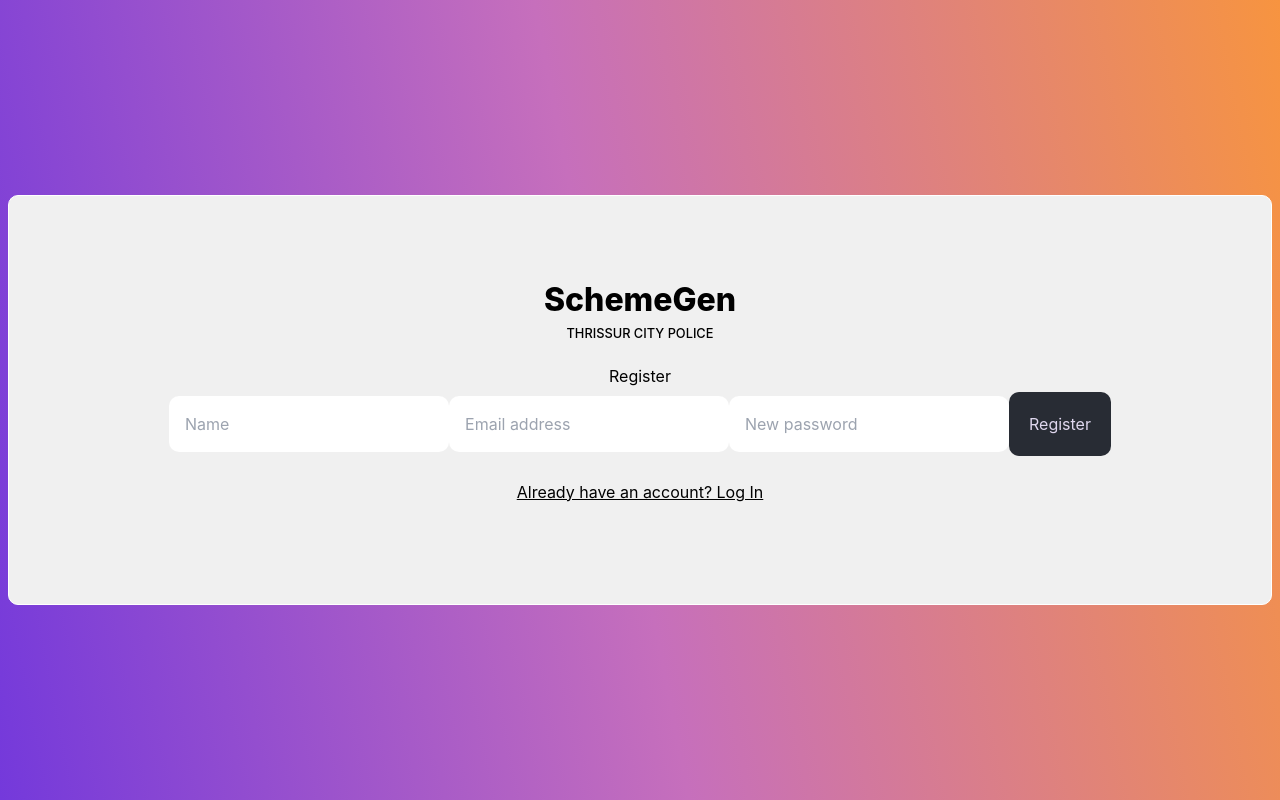
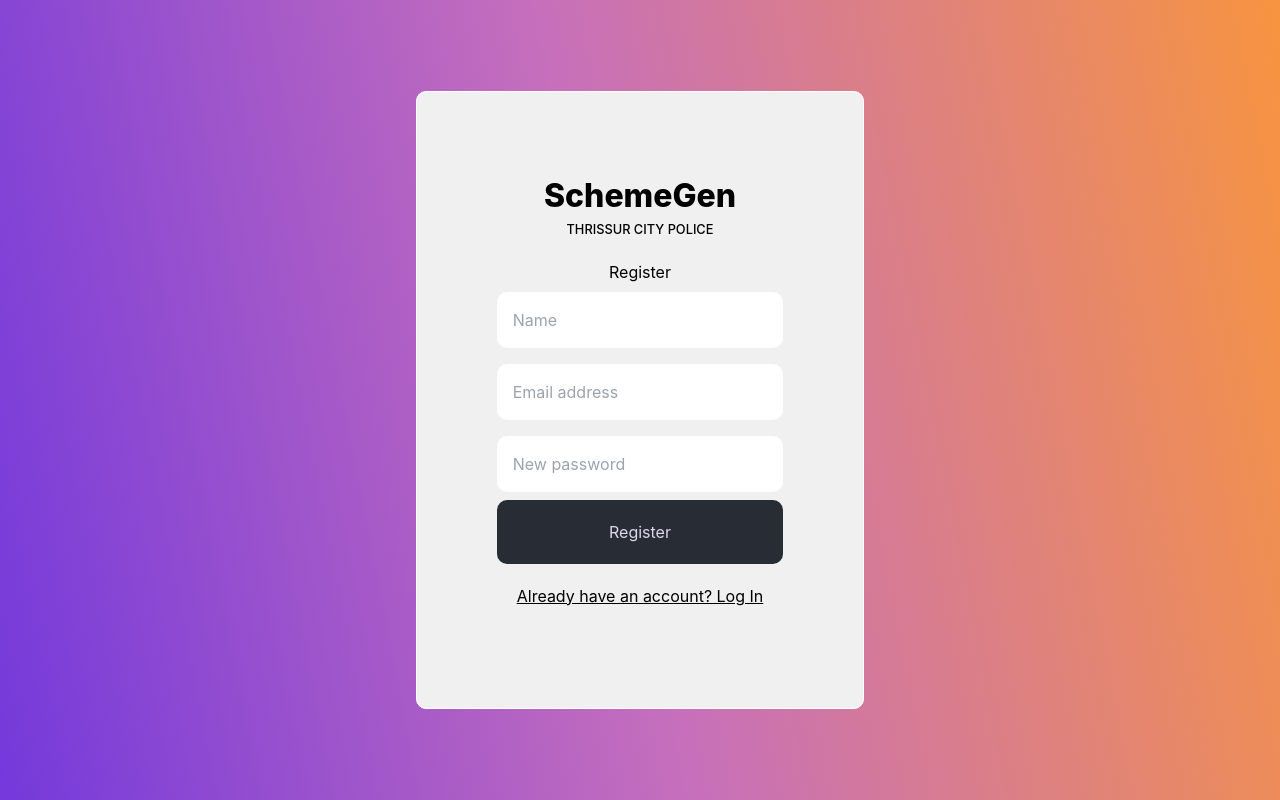
Before and after one commit to aqeelshamz/auto-scheme-gen, a React (Create React App) app in the folder frontend/: page /register in a window 1280 px wide. Built offline with nearby package versions, Linux system fonts and the light colour scheme.

Commit message:
f - register form

```diff
--- a/frontend/src/Pages/Login/Register.js
+++ b/frontend/src/Pages/Login/Register.js
@@ -26,7 +26,7 @@
 					</p>
 				</div>
 				<h2>Register</h2>
-				<form classname="register-form" onSubmit={handleSubmit}>
+				<form className="register-form" onSubmit={handleSubmit}>
 					{/* <label htmlFor="name">Name</label> */}
 					<input
 						value={name}
```
